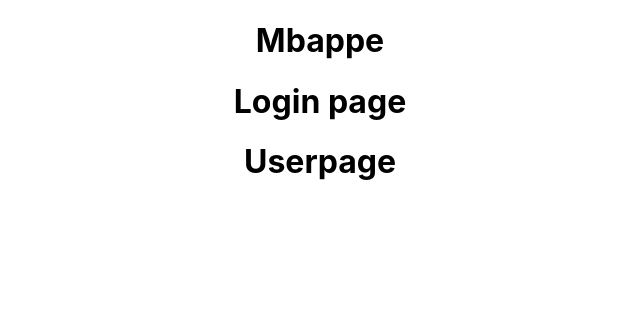
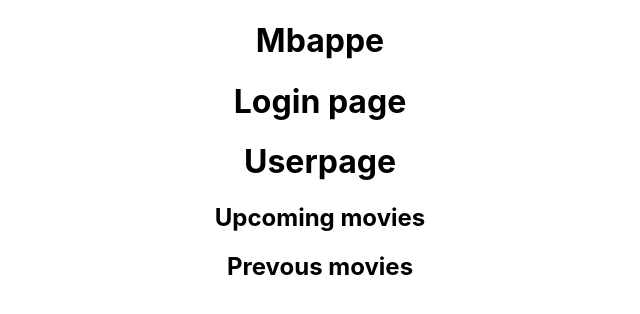
Before and after one commit to palmdaldaniel/Film-Mbapppe, a React (Create React App) app in the folder frontend/: page / in a window 1280 px wide. Shown: the top 314 px of the page, without its empty margins (320-960 px from the left). Built offline with nearby package versions, Linux system fonts and the light colour scheme; no server answers.

Commit message:
Added some content

```diff
--- a/frontend/src/pages/UserPage.jsx
+++ b/frontend/src/pages/UserPage.jsx
@@ -2,6 +2,8 @@ const UserPage = () => {
   return (
     <div className="container">
       <h1>Userpage</h1>
+      <h2>Upcoming movies</h2>
+      <h2>Prevous movies</h2>
     </div>
   );
 }
```
